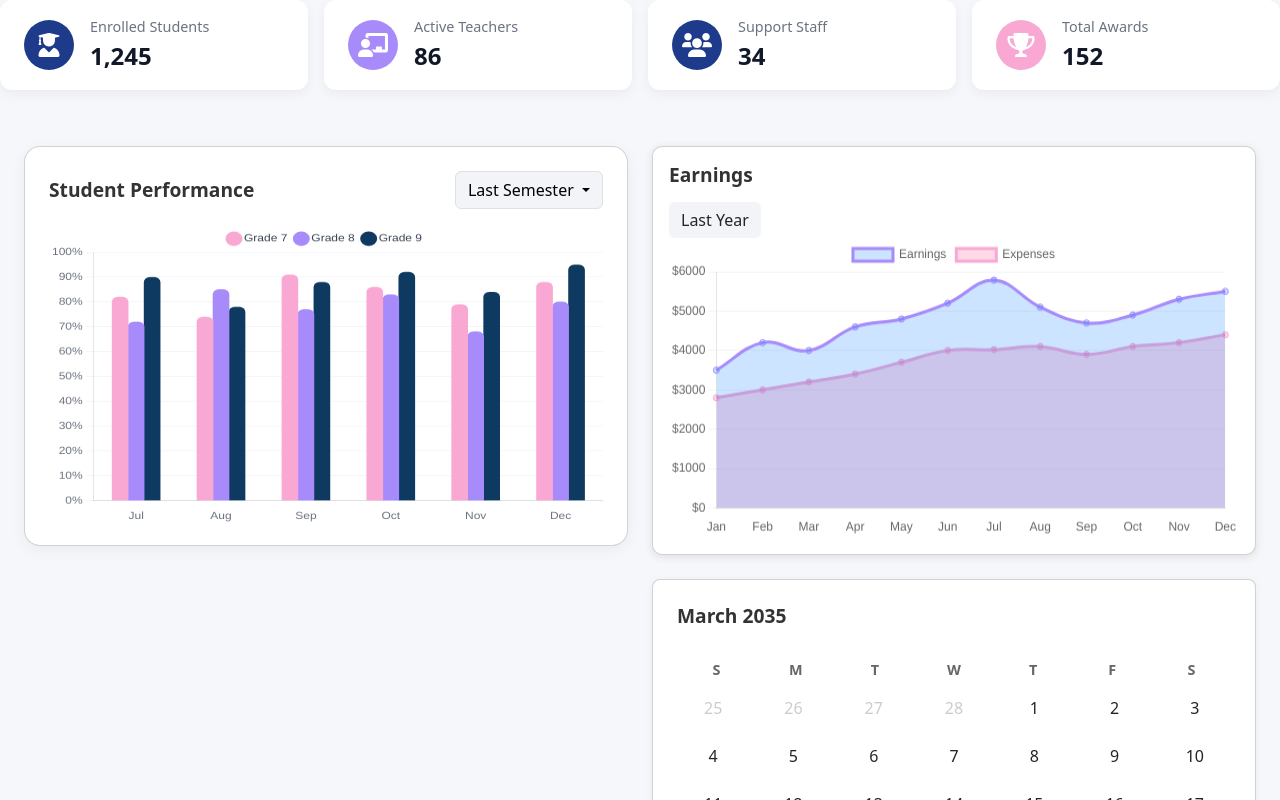
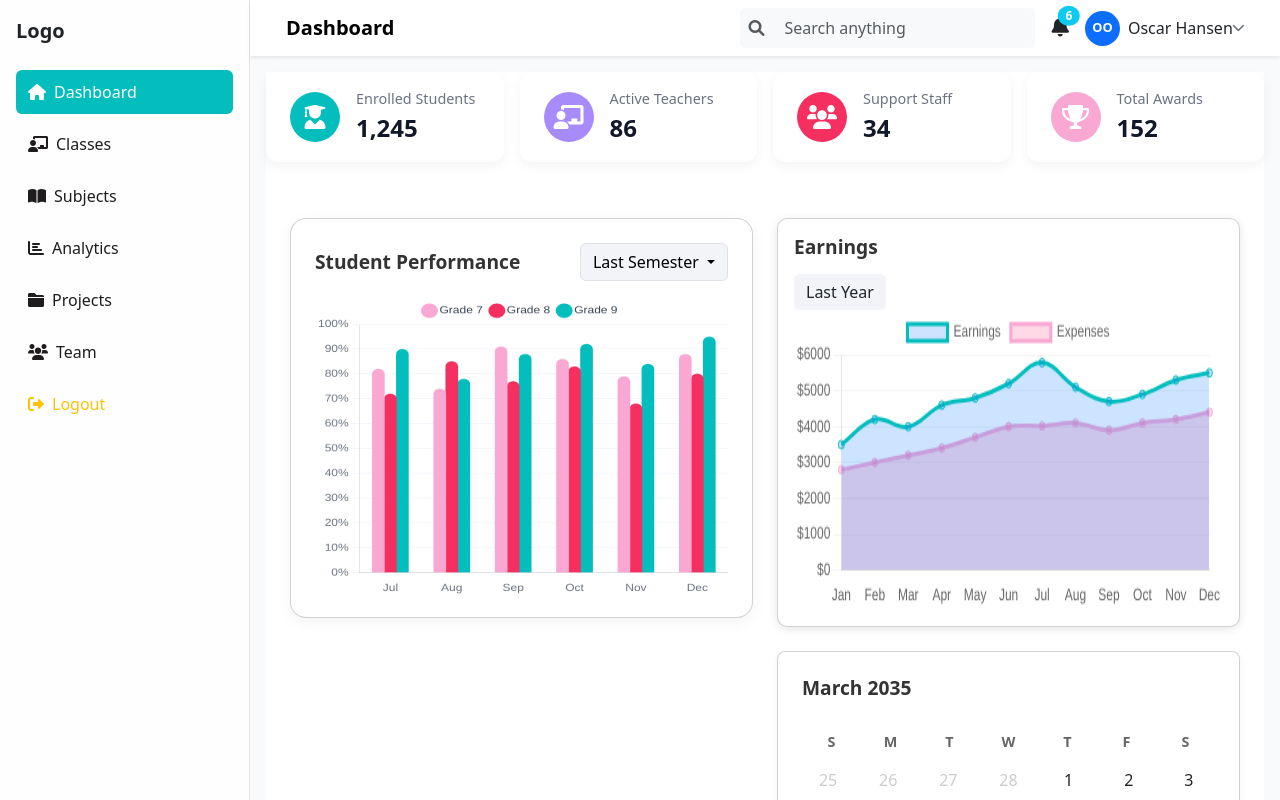
Before and after one commit to JMMAwais/TechDev, an Angular app: page /dashboard in a window 1280 px wide. Shown: the top 800 px of the page. Built offline with nearby package versions, Linux system fonts and the light colour scheme.

Commit message:
sidebar addes

```diff
--- a/src/app/app.routes.ts
+++ b/src/app/app.routes.ts
@@ -13,7 +13,7 @@ export const routes: Routes = [
   { path: 'pricing', component: PricingComponent },
   { path: 'signup', component: SignupComponent },
   { path: 'login', component: LoginComponent },
-  { path: 'dashboard', component: DashboardComponent },
+  // { path: 'dashboard', component: DashboardComponent },
   { path: '**', redirectTo: '' }, // Wildcard route
   { path: '',
     component: AdminLayoutComponent,
--- a/src/app/components/dashboard/dashboard.component.css
+++ b/src/app/components/dashboard/dashboard.component.css
@@ -1,8 +1,8 @@
 .dashboard-container {
   display: flex;
   flex-direction: column;
-  height: 100vh;
-  background-color: #f5f7fa;
+  height: 200vh;
+  background-color: #ffffff;
 }
 
 .dashboard-header {
@@ -399,9 +399,9 @@
 }
 
 /* Example colors for each card */
-.students-icon { background-color: #1e3a8a; color: white; }
+.students-icon { background-color: #04bdbd; color: white; }
 .teachers-icon { background-color: #a78bfa; color: white; }
-.staff-icon { background-color: #1e3a8a; color: white; }
+.staff-icon { background-color: #f52f60ff; color: white; }
 .awards-icon { background-color: #f9a8d4; color: white; }
 
 .card-info {
--- a/src/app/components/dashboard/dashboard.component.ts
+++ b/src/app/components/dashboard/dashboard.component.ts
@@ -32,21 +32,21 @@ export class DashboardComponent implements AfterViewInit {
             data: [82, 74, 91, 86, 79, 88],
             backgroundColor: '#f9a8d4', // blue
             borderRadius: 6,
-            barThickness: 16
+            barThickness: 12
           },
           {
             label: 'Grade 8',
             data: [72, 85, 77, 83, 68, 80],
-            backgroundColor: '#a78bfa', // pink
+            backgroundColor: '#f52f60ff', // pink
             borderRadius: 6,
-            barThickness: 16
+            barThickness: 12
           },
           {
             label: 'Grade 9',
             data: [90, 78, 88, 92, 84, 95],
-            backgroundColor: '#0b365efb', // violet
+            backgroundColor: '#04bdbd', // violet
             borderRadius: 6,
-            barThickness: 16
+            barThickness: 12
           }
         ]
       },
@@ -103,7 +103,7 @@ export class DashboardComponent implements AfterViewInit {
         {
           label: 'Earnings',
           data: [3500, 4200, 4000, 4600, 4800, 5200, 5785, 5100, 4700, 4900, 5300, 5500],
-          borderColor: '#a78bfa',
+          borderColor: '#04bdbd',
           backgroundColor: 'rgba(0, 123, 255, 0.2)',
           fill: true,
           tension: 0.4
--- a/src/app/layouts/sidebar/sidebar.component.css
+++ b/src/app/layouts/sidebar/sidebar.component.css
@@ -1,14 +1,15 @@
 /* Sidebar base */
 .sidebar {
-    background: linear-gradient(180deg,  #21b3b8, #1c1f22 100%); /* ✅ your requested color */
+  background: #fffefe; /* ✅ White background */
   width: 250px;
   height: 100vh;
   position: fixed;
   top: 0;
   left: 0;
   z-index: 1030;
-  overflow-y: auto;
+  /* overflow-y: auto; */
   transition: all 0.3s ease;
+  border-right: 1px solid #e5e5e5; /* light border for separation */
 }
 
 /* Collapsed state */
@@ -32,15 +33,28 @@
 .nav-link {
   display: flex;
   align-items: center;
-  color: #ffffff;
+  color: #1f1d1d; /* ✅ Black text */
   padding: 10px 12px;
   border-radius: 0.375rem;
-  transition: background 0.2s ease;
+  transition: background 0.2s ease, color 0.2s ease;
+  font-weight: 500;
+
 }
 
-.nav-link:hover,
+/* Hover and Active states */
+.nav-link:hover {
+  background-color: rgba(0, 128, 128, 0.1); /* light teal background on hover */
+  color: #04bdbd; /* ✅ teal text on hover */
+}
+
 .nav-link.active {
-  background-color: rgba(255, 255, 255, 0.15);
+  background-color: #04bdbd; /* ✅ teal background when active */
+  color: white; /* white text when active */
+}
+
+/* Ensure icons have spacing */
+.nav-link i {
+  margin-right: 10px;
 }
 
 /* Toggle button (for desktop) */
@@ -51,6 +65,9 @@
   border: none;
   z-index: 1040;
   transition: left 0.3s ease;
+  background: #ffffff;
+  color: #000;
+  box-shadow: 0 2px 5px rgba(0,0,0,0.1);
 }
 
 .sidebar.collapsed ~ .toggle-btn {
--- a/src/app/layouts/sidebar/sidebar.component.html
+++ b/src/app/layouts/sidebar/sidebar.component.html
@@ -1,10 +1,7 @@
-<nav
-  class="sidebar d-flex flex-column p-3 text-white"
-  [class.collapsed]="isCollapsed"
->
+<nav class="sidebar d-flex flex-column p-3" [class.collapsed]="isCollapsed">
   <!-- Brand / Logo -->
   <div class="d-flex justify-content-between align-items-center mb-4">
-    <a href="#" class="navbar-brand fw-bold fs-5 text-white mb-0">MyApp</a>
+    <a href="#" class="navbar-brand fw-bold fs-5  mb-0">Logo</a>
     <button class="btn btn-sm btn-outline-light d-lg-none" (click)="toggleSidebar()">
       <i class="fa fa-times"></i>
     </button>
@@ -18,27 +15,27 @@
       </a>
     </li>
     <li class="nav-item">
-      <a href="#" class="nav-link  text-white">
+      <a href="#" class="nav-link ">
         <i class="fas fa-chalkboard-teacher me-2"></i> <span>Classes</span>
       </a>
     </li>
      <li class="nav-item">
-      <a href="#" class="nav-link  text-white">
+      <a href="#" class="nav-link ">
         <i class="fas fa-book-open me-2"></i> <span>Subjects</span>
       </a>
     </li>
     <li class="nav-item">
-      <a href="#" class="nav-link text-white">
+      <a href="#" class="nav-link">
         <i class="fa fa-chart-bar me-2"></i> <span>Analytics</span>
       </a>
     </li>
     <li class="nav-item">
-      <a href="#" class="nav-link text-white">
+      <a href="#" class="nav-link ">
         <i class="fa fa-folder me-2"></i> <span>Projects</span>
       </a>
     </li>
     <li class="nav-item">
-      <a href="#" class="nav-link text-white">
+      <a href="#" class="nav-link ">
         <i class="fa fa-users me-2"></i> <span>Team</span>
       </a>
     </li>
--- a/src/app/layouts/topbar/topbar.component.css
+++ b/src/app/layouts/topbar/topbar.component.css
@@ -66,6 +66,7 @@
 .notification-icon .icon {
   font-size: 1.2rem;
   color: #666;
+  padding-left: 20px;
 }
 
 .notification-icon .badge {
--- a/src/app/layouts/topbar/topbar.component.html
+++ b/src/app/layouts/topbar/topbar.component.html
@@ -34,7 +34,7 @@
         <div class="position-relative">
           <i class="fa fa-bell fs-5"></i>
           <span
-            class="badge bg-info rounded-circle position-absolute top-0 start-100 translate-middle"
+            class="badge bg-info rounded-circle position-absolute top-1 start-100 translate-middle"
           >6</span>
         </div>
 
@@ -50,11 +50,11 @@
           >
             <div
               class="avatar bg-primary text-white rounded-circle d-flex align-items-center justify-content-center me-2"
-              style="width: 36px; height: 36px;"
+              style="width: 35px; height: 35px;"
             >
               OO
             </div>
-            <span class="fw-medium text-dark me-1">Oscar Hansen</span>
+            <span class="fw-medium text-dark me-0">Oscar Hansen</span>
 
             <!-- ✅ Only this arrow will appear -->
             <i class="fa fa-chevron-down text-secondary" style="font-size: 0.8rem;"></i>
```
